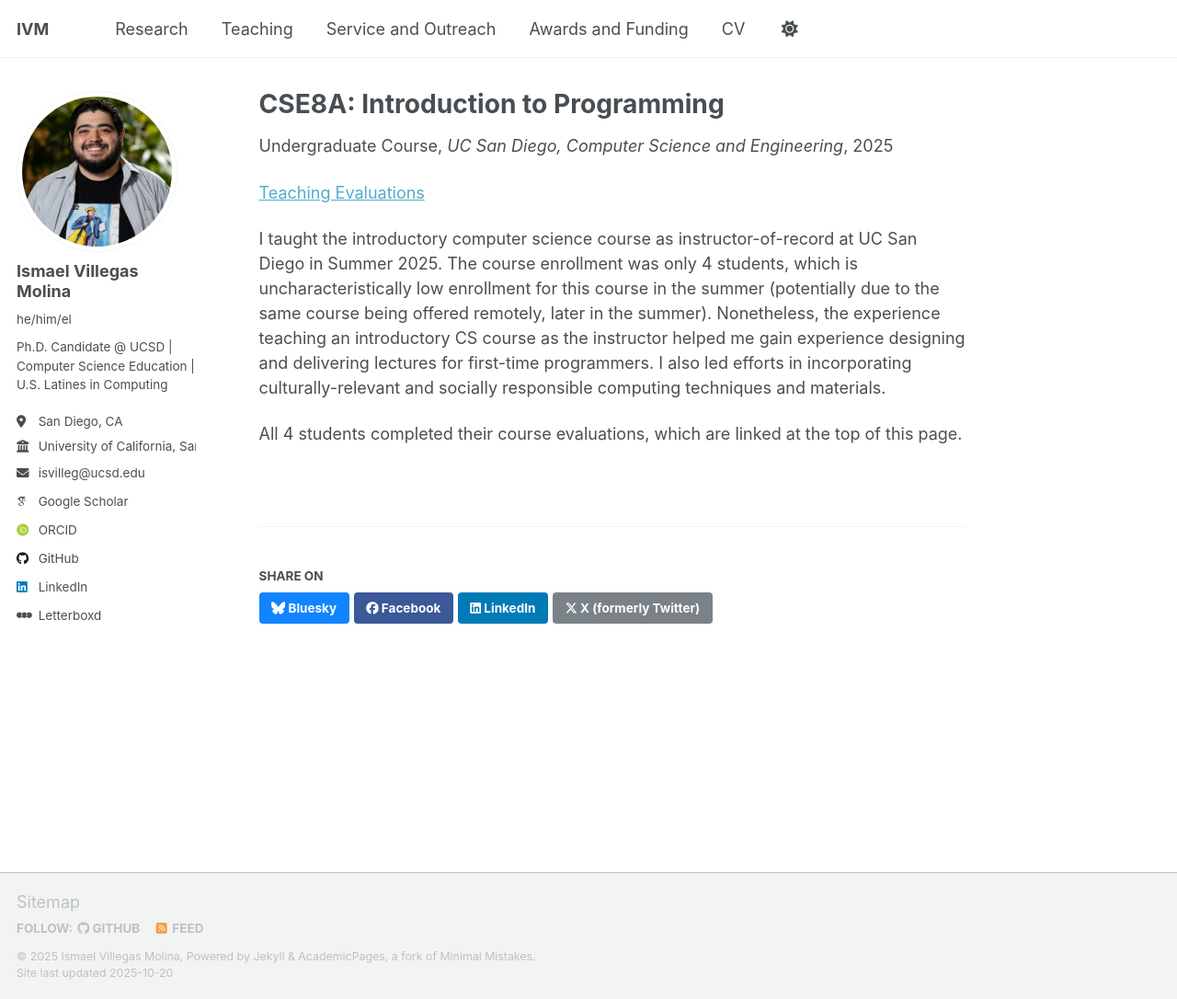
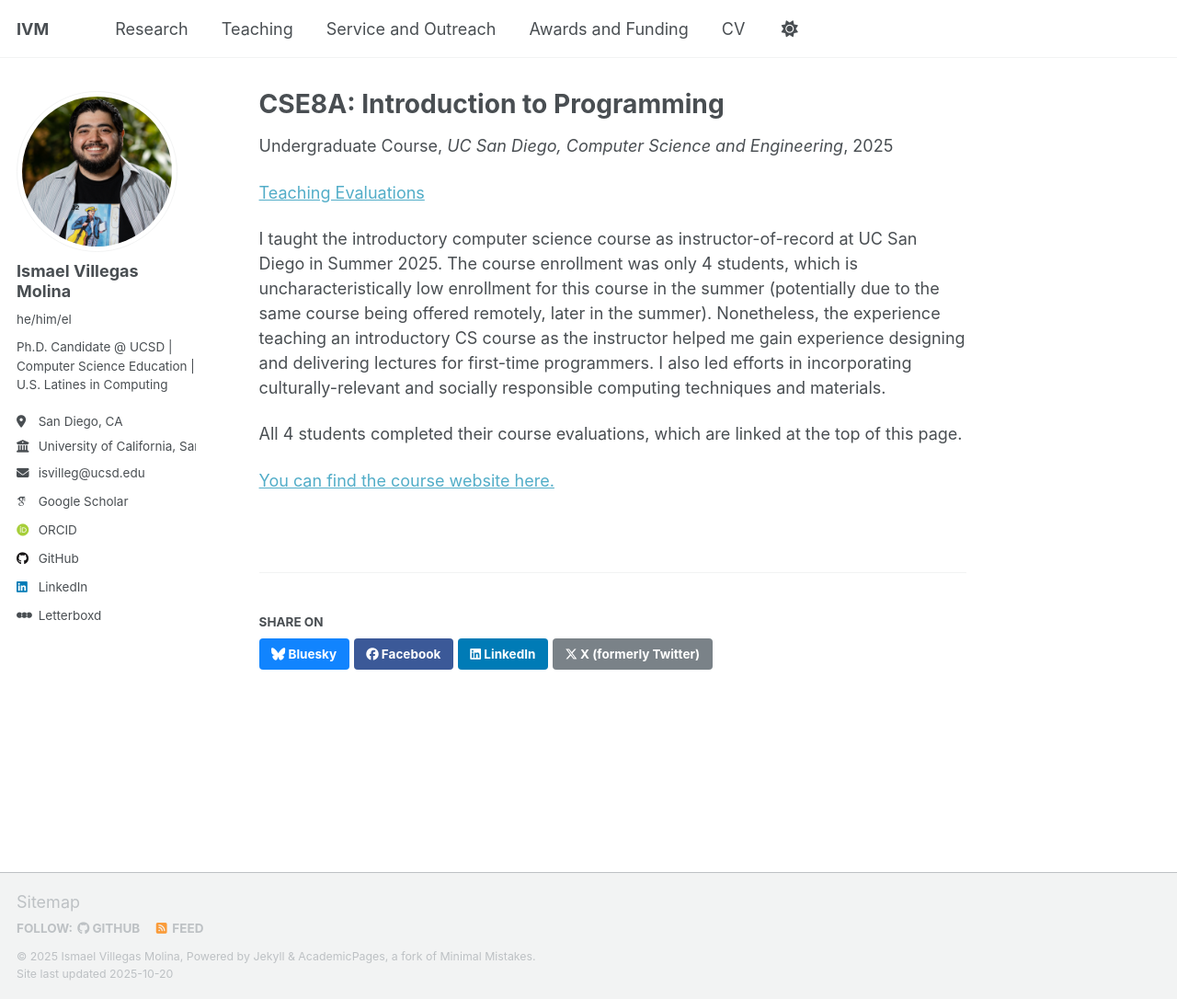
Before and after one commit to IsmaelV/IsmaelV.github.io, a Jekyll site: the page built from _teaching/cse8a_summersession1_2025.md, in a window 1280 px wide and 1086 px high. Shown: the whole window at 92% size. Built offline with Jekyll 4.4.1, drawn with Linux system fonts in a browser that asks for light colours; some web fonts are replaced; a script that is not in the unit is left out.

Commit message:
Added course website to teaching page

```diff
--- a/_teaching/cse8a_summersession1_2025.md
+++ b/_teaching/cse8a_summersession1_2025.md
@@ -14,3 +14,5 @@ date: 2025-07-30
 I taught the introductory computer science course as instructor-of-record at UC San Diego in Summer 2025. The course enrollment was only 4 students, which is uncharacteristically low enrollment for this course in the summer (potentially due to the same course being offered remotely, later in the summer). Nonetheless, the experience teaching an introductory CS course as the instructor helped me gain experience designing and delivering lectures for first-time programmers. I also led efforts in incorporating culturally-relevant and socially responsible computing techniques and materials.
 
 All 4 students completed their course evaluations, which are linked at the top of this page.
+
+[You can find the course website here.](https://sites.google.com/ucsd.edu/cse8a-summersession1-2025/home)
```
